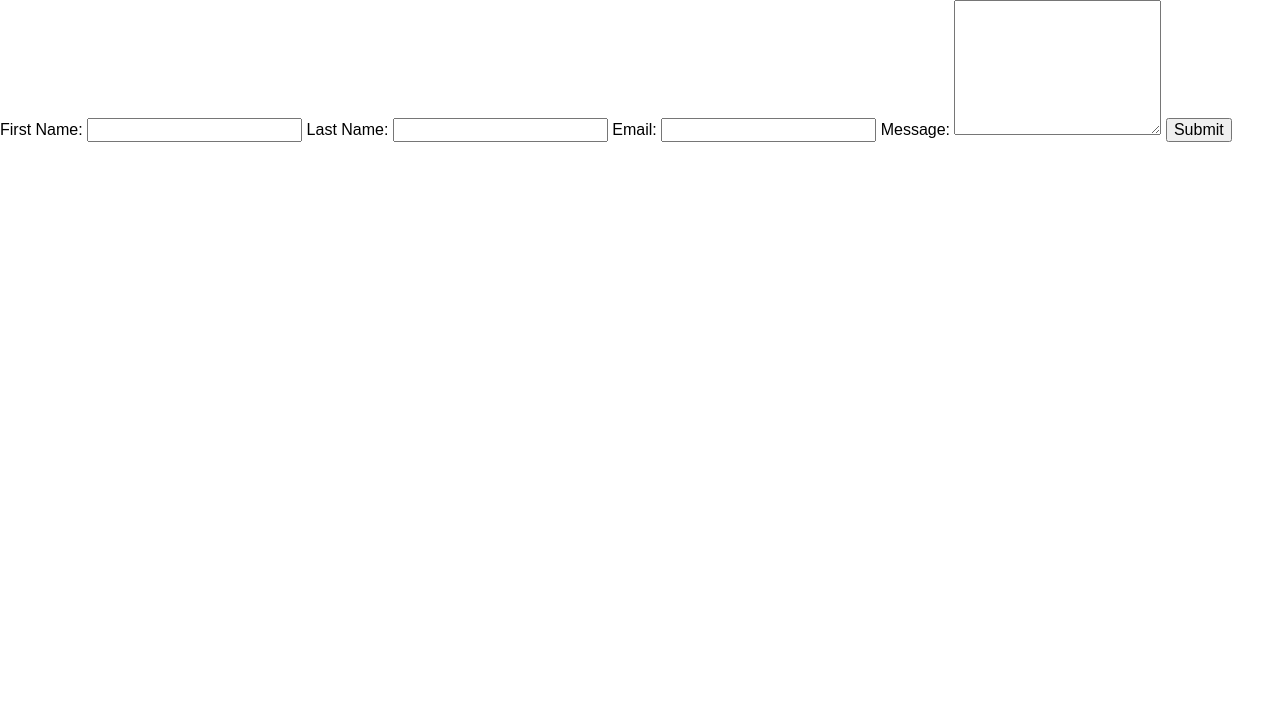
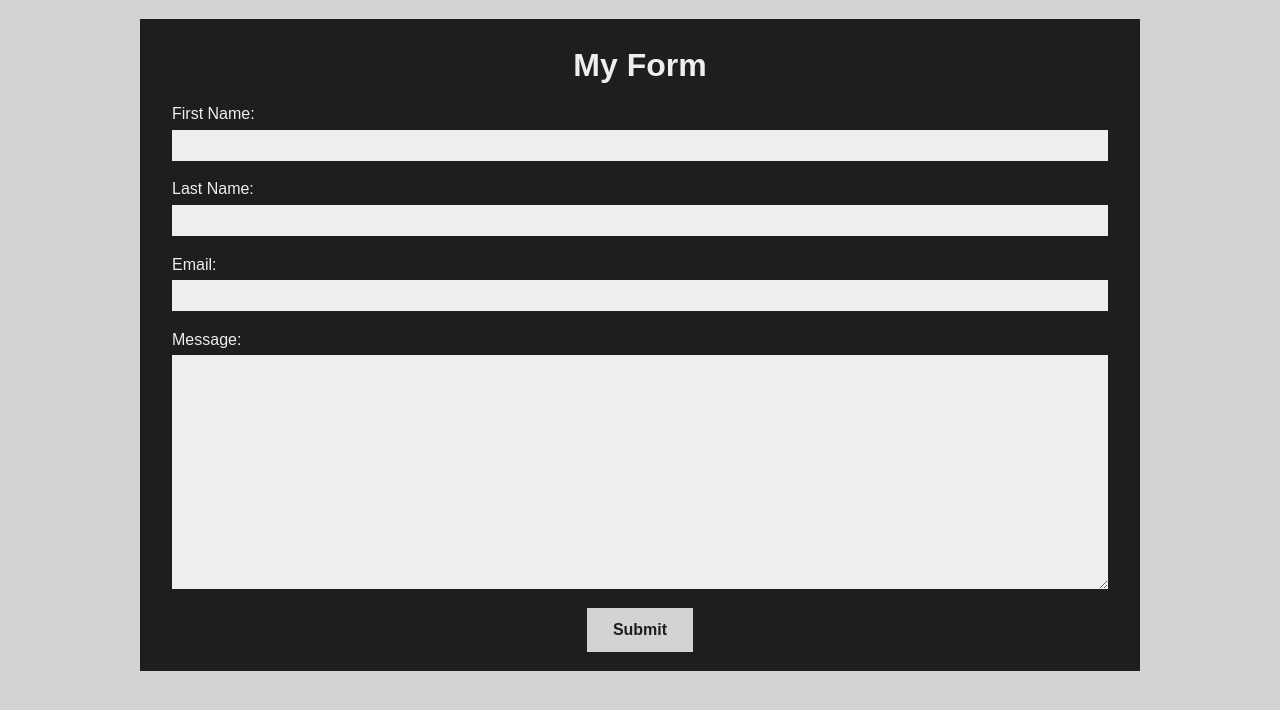
Before and after one commit to amarhefka/hw_listeners_marhefka_alex, a plain HTML site: page index.html in a window 1280 px wide. Drawn offline with Linux system fonts and the light colour scheme.

Commit message:
Stylize form

```diff
--- a/css/main.css
+++ b/css/main.css
@@ -0,0 +1,72 @@
+* {
+    border: 0;
+    margin: 0;
+    padding: 0;
+}
+
+html {
+    box-sizing: border-box;
+    color: #eeeeee;
+}
+
+*,
+*::before,
+*::after {
+    box-sizing: inherit;
+}
+
+body {
+    background-color: #d3d3d3;
+}
+
+div {
+    background-color: #1e1e1e;
+    margin: 1.2rem auto 0;
+    max-width: 1000px;
+    padding: 0.4rem 2rem 1.2rem;
+    width: 90%;
+}
+
+h1 {
+    text-align: center;
+}
+
+label,
+input,
+textarea {
+    display: block;
+}
+
+label {
+    margin-bottom: 0.4rem;
+}
+
+input:not([type="submit"]),
+textarea {
+    background-color: #eeeeee;
+    color: #1e1e1e;
+    margin-bottom: 1.2rem;
+    padding: 0.4rem;
+    width: 100%;
+}
+
+input[type="submit"] {
+    background-color: #d3d3d3;
+    color: #1e1e1e;
+    font-weight: bold;
+    margin: auto;
+    padding: 0.8rem 1.6rem;
+}
+
+input:focus,
+input:hover,
+textarea:focus,
+textarea:hover {
+    outline: #1d7e85 solid 0.3rem;
+    transition: 0.15s;
+}
+
+input[type="submit"]:focus,
+input[type="submit"]:hover {
+    background-color: #eeeeee;
+}
--- a/index.html
+++ b/index.html
@@ -9,16 +9,17 @@
 </head>
 <body>
     <div class="container">
+        <h1>My Form</h1>
         <form id="form" name="form" method="post">
             <label for="first">First Name:</label>
-            <input type="text" id="first" name="first" required />
+            <input type="text" id="first" name="first">
             <label for="last">Last Name:</label>
-            <input type="text" id="last" name="last" required />
+            <input type="text" id="last" name="last">
             <label for="email">Email:</label>
-            <input type="email" id="email" name="email" required />
+            <input type="email" id="email" name="email">
             <label for="message">Message:</label>
-            <textarea id="message" name="message" rows="7" required></textarea>
-            <input type="submit" id="submit" value="Submit" />
+            <textarea id="message" name="message" rows="12"></textarea>
+            <input type="submit" id="submit" value="Submit">
         </form>
     </div>
     <script src="js/main.js"></script>
```
